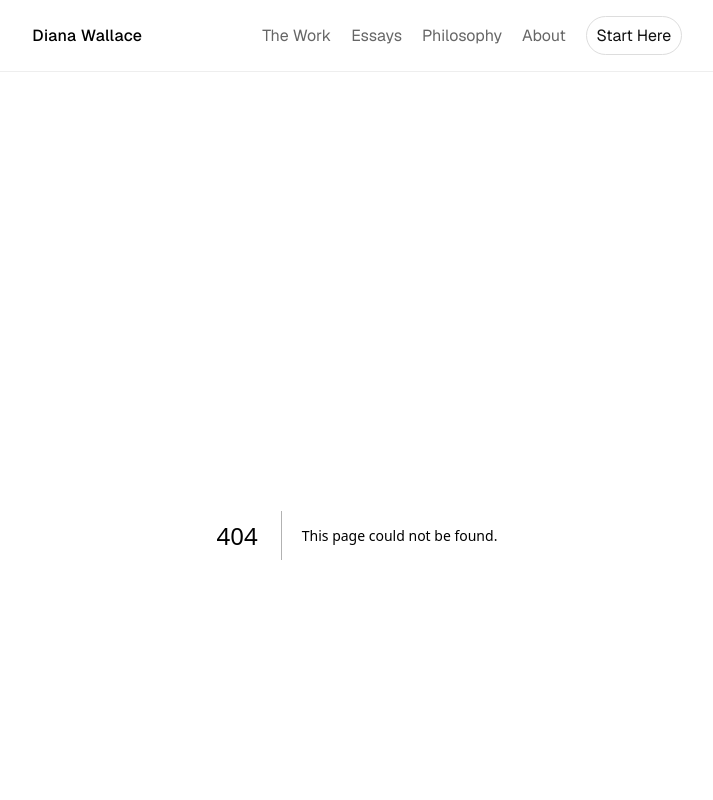
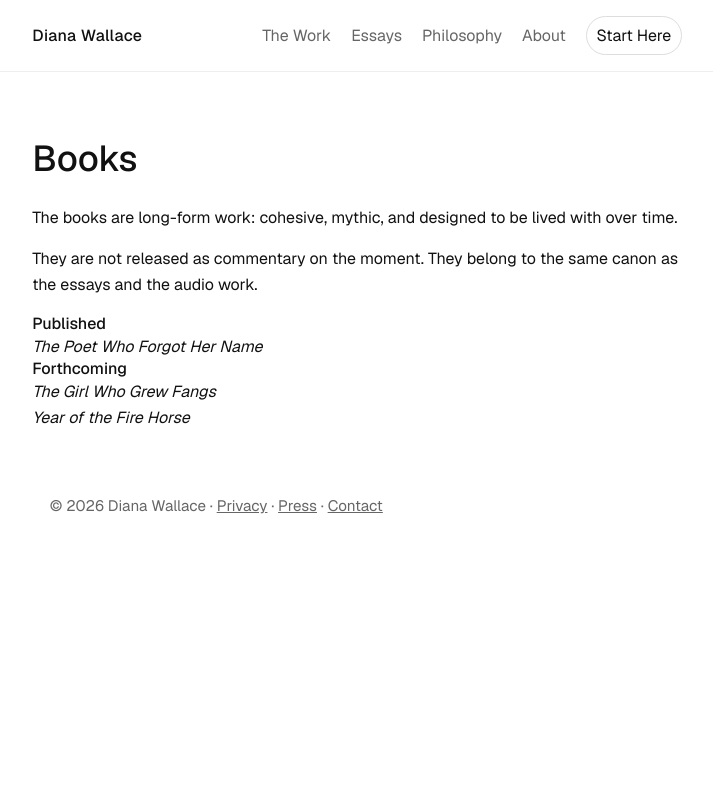
Before and after one commit to triplegoddessdiana/dianawallace.org, a Next.js app: page /books in a window 1280 px wide. Before the commit this address had no page. Shown: the top 800 px of the page, without its empty margins (283-996 px from the left). Built offline with nearby package versions, Linux system fonts and the light colour scheme.

Commit message:
Add Books page

```diff
--- /dev/null
+++ b/app/books/page.tsx
@@ -0,0 +1,38 @@
+export const metadata = {
+  title: "Books",
+};
+
+export default function BooksPage() {
+  return (
+    <main>
+      <h1>Books</h1>
+
+      <p>
+        The books are long-form work: cohesive, mythic, and designed to be lived with
+        over time.
+      </p>
+
+      <p>
+        They are not released as commentary on the moment. They belong to the same canon
+        as the essays and the audio work.
+      </p>
+
+      <h2>Published</h2>
+      <ul>
+        <li>
+          <em>The Poet Who Forgot Her Name</em>
+        </li>
+      </ul>
+
+      <h2>Forthcoming</h2>
+      <ul>
+        <li>
+          <em>The Girl Who Grew Fangs</em>
+        </li>
+        <li>
+          <em>Year of the Fire Horse</em>
+        </li>
+      </ul>
+    </main>
+  );
+}
```
